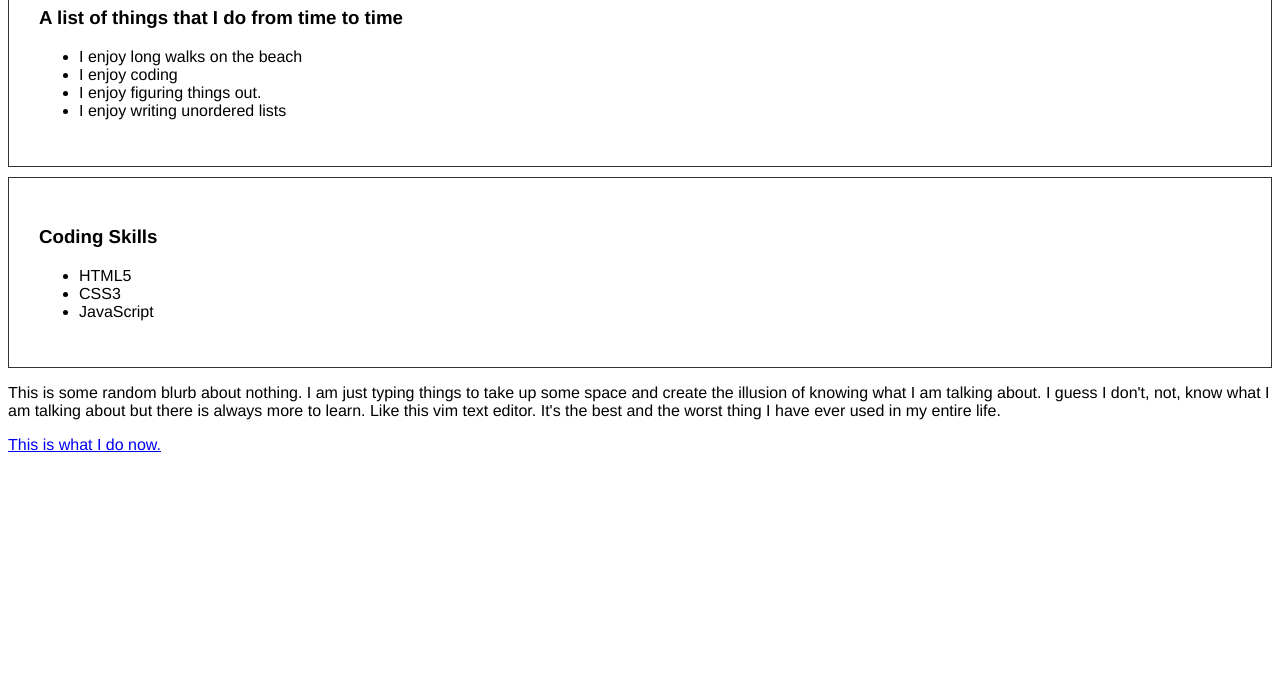
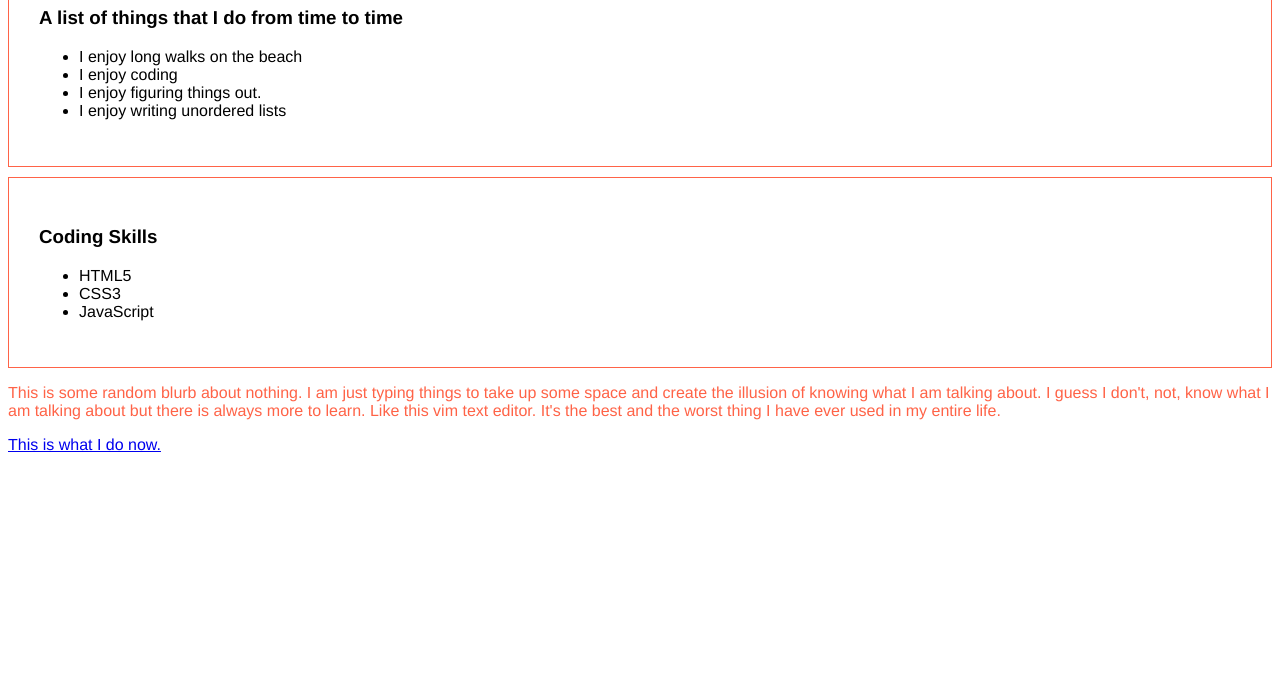
Before and after one commit to darinthompson/sallyStudent, a plain HTML site: page index.html in a window 1280 px wide. Shown: the part 112-800 px from the top of the page. Drawn offline with Linux system fonts and the light colour scheme.

Commit message:
Just added some styling to see if I was comfortable with git and github again

```diff
--- a/main.css
+++ b/main.css
@@ -4,7 +4,11 @@ body  {
 }
 
 div {
-  border: 1px solid #333;
+  border: 1px solid tomato;
   padding: 30px;
   margin-bottom: 10px;
 }
+
+p {
+  color: tomato;
+}
```
